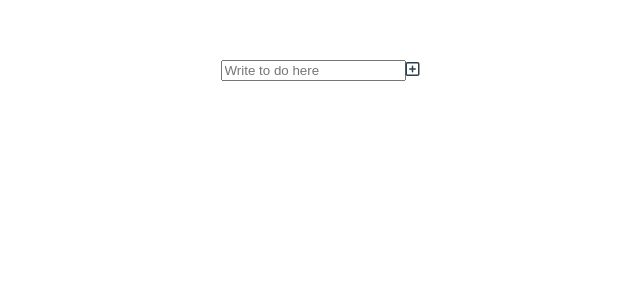
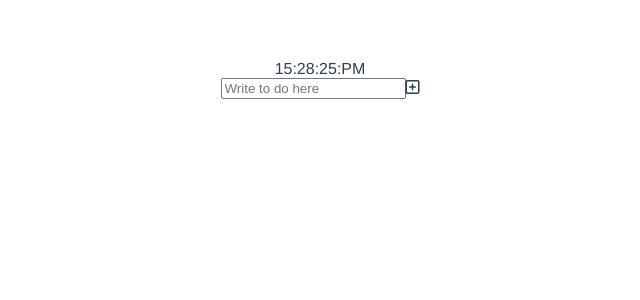
Before and after one commit to namhoonchoe/Vue-momentum, a Vue app: page / in a window 1280 px wide. Shown: the top 300 px of the page, without its empty margins (320-960 px from the left). Built offline with nearby package versions, Linux system fonts and the light colour scheme.

Commit message:
Clock #1
clock component

```diff
--- a/src/App.vue
+++ b/src/App.vue
@@ -1,19 +1,21 @@
 <template>
   <div id="app">
+    <Clock/>
     <Todolist/>
   </div>
 </template>
 
 <script>
 import Todolist from './components/Todolist.vue';
-
+import Clock from './components/Clock.vue';
 
 export default {
 
   name:'App',
 
   components: {
-    Todolist
+    Todolist,
+    Clock
   }
 
 }
--- a/src/components/Clock.vue
+++ b/src/components/Clock.vue
@@ -0,0 +1,39 @@
+<template>
+    <div class="js-clock">
+     {{hours}}:{{minutes}}:{{seconds}}:{{hourSystem}}
+    </div>
+</template>
+<script>
+export default {
+     data(){
+       return{
+         hours:'__',
+         minutes:'__',
+         seconds:'__',
+         hourSystem:'__'
+       }
+     },
+    methods: {
+      timeGetter(){
+          const time = new Date()
+          this.hours = time.getHours();
+          this.minutes = time.getMinutes();
+          this.seconds = time.getSeconds();
+      }
+    },
+    watch: {
+      hours(now){
+        now >12 ? (this.hourSystem ="PM") : (this.hourSystem="AM");
+      }
+    },
+    mounted() {
+      this.clockContainer = setInterval(this.timeGetter,1000);
+    }
+
+
+}
+</script>
+
+<style scoped>
+
+</style>
--- a/src/components/Todolist.vue
+++ b/src/components/Todolist.vue
@@ -2,11 +2,11 @@
   <div>
     <Todoinput
       v-on:add="addTodoItem"
-      ></Todoinput>
+      />
     <Todos
       v-bind:todolist="todoItems"
       v-on:remove="removeTodoItem"
-      ></Todos>
+      />
   </div>
 </template>
 
@@ -19,27 +19,27 @@ export default {
 
   data(){
     return {
-      todoItems: []
-    };
+      todoItems:[]
+    }
   },
   methods:{
-    fetchTodoItems: function() {
-			for (let i = 0; i < localStorage.length; i++) {
+    fetchTodoItems() {
+			for (let i = 1; i < localStorage.length; i++) {
 				let item = localStorage.key(i);
 				this.todoItems.push(item);
 			}
     },
-    addTodoItem: function(todoItem) {
+    addTodoItem(todoItem) {
       localStorage.setItem(todoItem, todoItem);
       this.todoItems.push(todoItem);
 
     },
-    removeTodoItem: function(todoItem, index){
+    removeTodoItem(todoItem, index){
       localStorage.removeItem(todoItem);
       this.todoItems.splice(index,1);
     }
   },
-  created: function() {
+  created() {
 		this.fetchTodoItems();
 	},
 
--- a/src/todo/TodoInput.vue
+++ b/src/todo/TodoInput.vue
@@ -18,15 +18,15 @@ export default {
       data() {
         return {
             newTodoItem:''
-        };
+        }
       },
       methods: {
-       addTodo: function() {
-           let input = this.newTodoItem;
+       addTodo() {
+           const input = this.newTodoItem;
            this.$emit('add',input)
            this.newTodoItem = '';
         },
-       clearInput: function() {
+       clearInput() {
            this.newTodoItem = '';
         }
           }
--- a/src/todo/Todos.vue
+++ b/src/todo/Todos.vue
@@ -15,7 +15,7 @@
 export default {
      props: ['todolist'],
      methods: {
-       removeTodo:function (todoItem, index) {
+       removeTodo (todoItem, index) {
          this.$emit('remove', todoItem, index);
        }
      }
```
Lines whose indentation alone changed are shown as unchanged.
